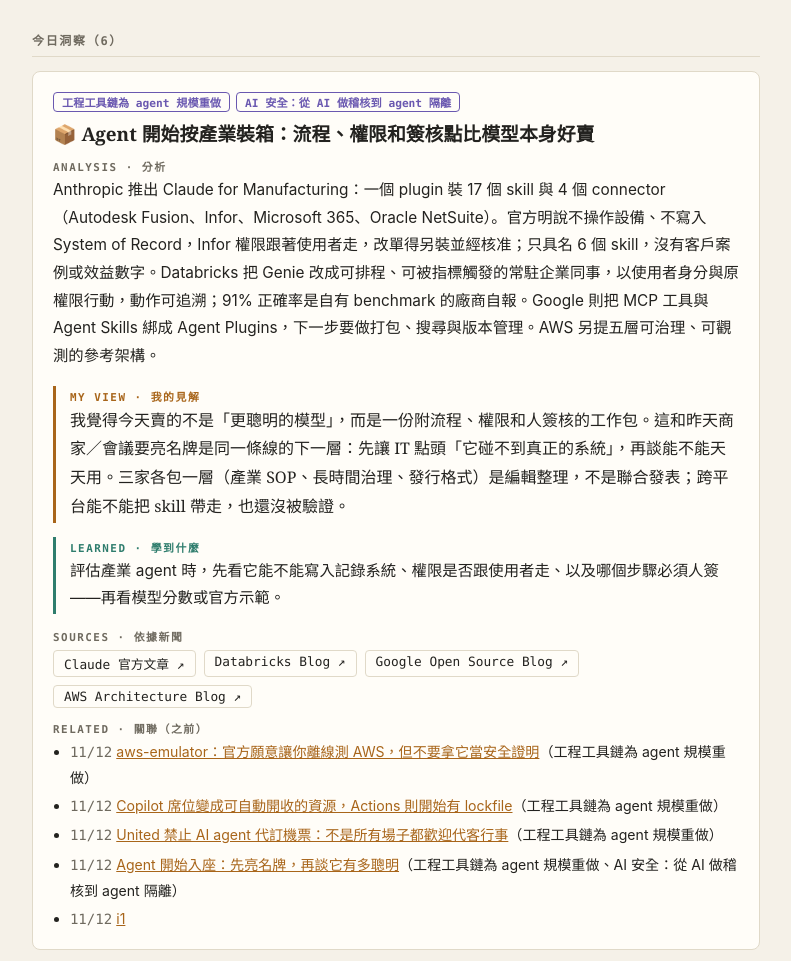
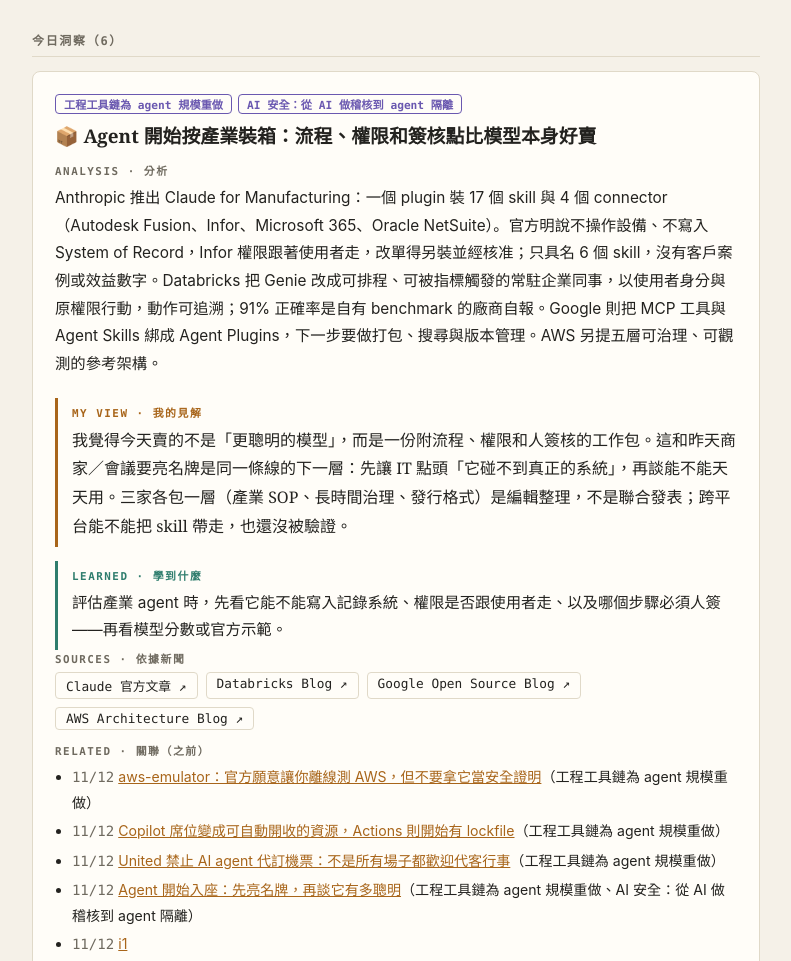
Before and after one commit to penguin-yeh/daily-insights, a plain HTML site: page index.html in a window 1280 px wide. Shown: the part 610-1571 px from the top of the page, without its empty margins (244-1035 px from the left). Drawn offline with Linux system fonts and the light colour scheme.

Commit message:
Fix heavy opening paragraph weight and loosen card/block spacing
.hero p used font:500 with a CJK serif stack that often only ships
400/700, so it rendered unexpectedly heavy/bold as the very first text
on the page — set it to explicit weight 400. Also softened .card h3 to
600, and loosened .card padding/margin, .lbl spacing, and .view/.learn
block spacing — they were stacked almost edge-to-edge (2-14px gaps).

```diff
--- a/index.html
+++ b/index.html
@@ -14,23 +14,25 @@ header h1{margin:.25em 0 .15em;font:700 2rem/1.25 var(--serif)}
 header p{margin:0;color:var(--mute);font-size:.9rem}
 .hero{margin:20px 0 34px;padding:2px 0 2px 18px;border-left:4px solid var(--amber)}
 .hero h2{margin:0 0 6px;font:600 .75rem var(--mono);letter-spacing:.14em;color:var(--amber);text-transform:uppercase}
-.hero p{margin:0 0 10px;font:500 1.2rem/1.75 var(--serif)}
+.hero p{margin:0 0 10px;font-family:var(--serif);font-weight:400;font-size:1.2rem;line-height:1.75}
+.hero strong,.hero b{font-weight:600;color:var(--amber)}
 .today{margin:0;padding:0;border:0;background:none;font-size:.95rem;color:var(--mute)}
 .today::before{content:"今日學到　";font:600 .75rem var(--mono);letter-spacing:.1em;color:var(--teal)}
 .newslink{display:inline-block;margin-top:10px;font:.82rem var(--mono)}
 h2.sh{margin:34px 0 14px;font:600 .75rem var(--mono);letter-spacing:.14em;color:var(--mute);text-transform:uppercase;padding-bottom:8px;border-bottom:1px solid var(--line)}
-.card{background:var(--card);border:1px solid var(--line);border-radius:8px;padding:20px 20px 14px;margin:0 0 18px;scroll-margin-top:70px}
+.card{background:var(--card);border:1px solid var(--line);border-radius:8px;padding:22px 22px 20px;margin:0 0 26px;scroll-margin-top:70px}
 .card:target,.card.flash{border-color:var(--amber)}
-.card h3{margin:0 0 10px;font:700 1.18rem/1.5 var(--serif)}
-.lbl{display:block;margin:0 0 2px;font:600 .68rem var(--mono);letter-spacing:.14em;color:var(--mute);text-transform:uppercase}
-.ana{margin:0 0 16px;font-size:.96rem}
-.view,.learn{margin:0 0 14px;padding:2px 0 2px 14px;border:0;border-radius:0;background:none;font-size:.96rem}
+.card h3{margin:0 0 12px;font:600 1.18rem/1.5 var(--serif)}
+.lbl{display:block;margin:0 0 6px;font:600 .68rem var(--mono);letter-spacing:.14em;color:var(--mute);text-transform:uppercase}
+.ana{margin:0 0 20px;font-size:.96rem}
+.ana strong,.ana b{font-weight:600;color:var(--ink)}
+.view,.learn{margin:14px 0 0;padding:6px 0 6px 14px;border:0;border-radius:0;background:none;font-size:.96rem}
 .view{border-left:3px solid var(--amber)}
 .view .lbl{color:var(--amber)}
 .view p{font-family:var(--serif);font-size:1rem}
 .learn{border-left:3px solid var(--teal)}
 .learn .lbl{color:var(--teal)}
-.view p,.learn p{margin:2px 0 0}
+.view p,.learn p{margin:4px 0 0}
 .tags{display:flex;flex-wrap:wrap;gap:6px;margin-bottom:8px}
 .tag{font:600 .7rem var(--mono);color:var(--violet);border:1px solid var(--violet);border-radius:4px;padding:1px 8px;text-decoration:none}
 .links{display:flex;flex-wrap:wrap;gap:8px;margin:6px 0 12px}
```
Also changed, not shown: 1 other file.
